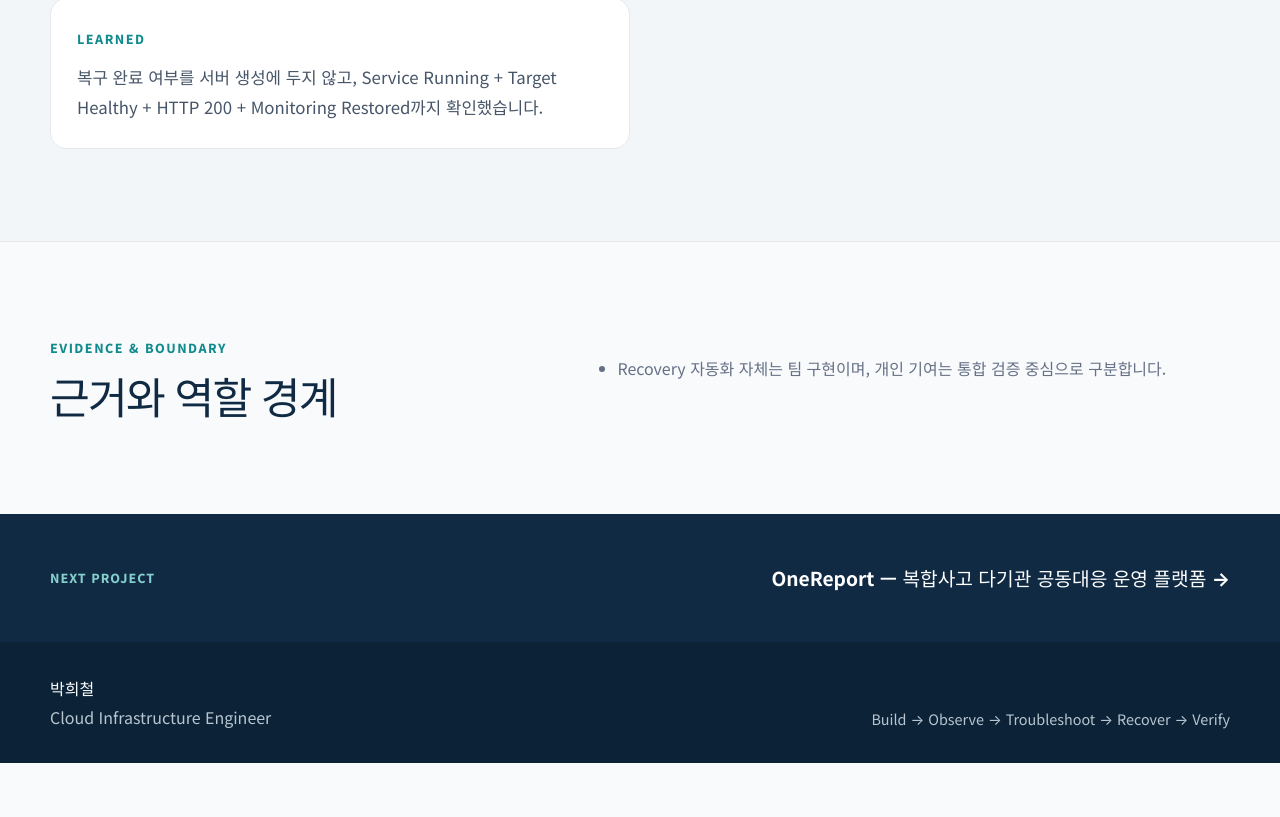
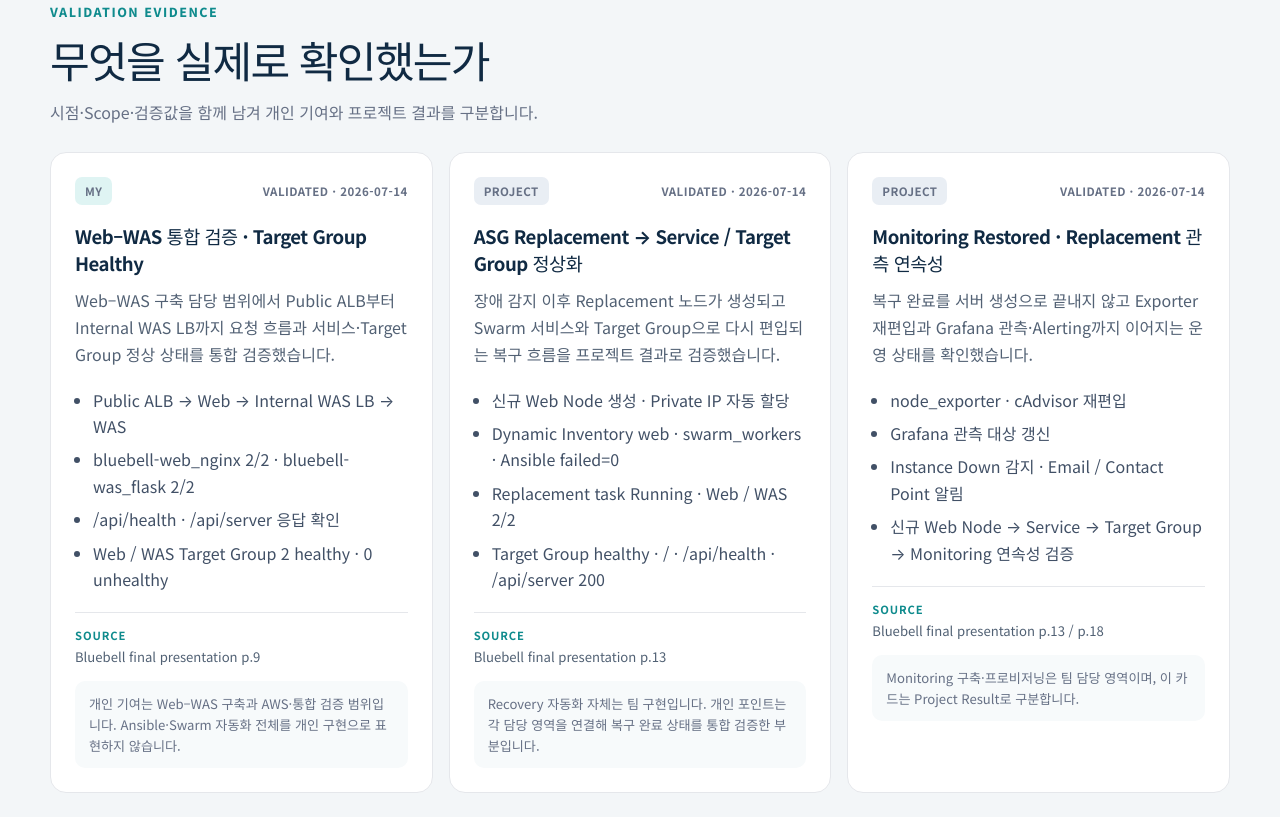
Before and after one commit to wkfkeha784-pixel/cloud-infra-portfolio, a React (Vite) app: page /projects/bluebell in a window 1280 px wide. Shown: the part 2923-3740 px from the top of the page. Before the commit the page ends 3686 px from the top, so only its background shows below. Built offline with nearby package versions, Linux system fonts and the light colour scheme.

Commit message:
feat: add Bluebell recovery evidence snapshots

```diff
--- a/src/data/projects.ts
+++ b/src/data/projects.ts
@@ -11,6 +11,9 @@ export type EvidenceSnapshot = {
   summary: string
   facts: string[]
   note?: string
+  image?: string
+  imageAlt?: string
+  imageCaption?: string
 }
 
 export type Project = {
@@ -200,6 +203,65 @@ export const projects: Project[] = [
       'Target Group',
       'Validation',
     ],
+    evidenceSnapshots: [
+      {
+        title: 'Web–WAS 통합 검증 · Target Group Healthy',
+        scope: 'MY',
+        validatedAt: '2026-07-14',
+        source: 'Bluebell final presentation p.9',
+        summary:
+          'Web–WAS 구축 담당 범위에서 Public ALB부터 Internal WAS LB까지 요청 흐름과 서비스·Target Group 정상 상태를 통합 검증했습니다.',
+        facts: [
+          'Public ALB → Web → Internal WAS LB → WAS',
+          'bluebell-web_nginx 2/2 · bluebell-was_flask 2/2',
+          '/api/health · /api/server 응답 확인',
+          'Web / WAS Target Group 2 healthy · 0 unhealthy',
+        ],
+        image: '/evidence/bluebell/web-was-target-healthy.svg',
+        imageAlt: 'Bluebell Web 및 WAS Target Group이 각각 2 healthy, 0 unhealthy인 검증 화면',
+        imageCaption: 'Web / WAS Target Group · 2 healthy · 0 unhealthy',
+        note:
+          '개인 기여는 Web–WAS 구축과 AWS·통합 검증 범위입니다. Ansible·Swarm 자동화 전체를 개인 구현으로 표현하지 않습니다.',
+      },
+      {
+        title: 'ASG Replacement → Service / Target Group 정상화',
+        scope: 'PROJECT',
+        validatedAt: '2026-07-14',
+        source: 'Bluebell final presentation p.13',
+        summary:
+          '장애 감지 이후 Replacement 노드가 생성되고 Swarm 서비스와 Target Group으로 다시 편입되는 복구 흐름을 프로젝트 결과로 검증했습니다.',
+        facts: [
+          '신규 Web Node 생성 · Private IP 자동 할당',
+          'Dynamic Inventory web · swarm_workers · Ansible failed=0',
+          'Replacement task Running · Web / WAS 2/2',
+          'Target Group healthy · / · /api/health · /api/server 200',
+        ],
+        image: '/evidence/bluebell/replacement-target-healthy.svg',
+        imageAlt: 'Bluebell Replacement 인스턴스가 Target Group에서 healthy로 확인된 화면',
+        imageCaption: 'Replacement instance → Target Group healthy',
+        note:
+          'Recovery 자동화 자체는 팀 구현입니다. 개인 포인트는 각 담당 영역을 연결해 복구 완료 상태를 통합 검증한 부분입니다.',
+      },
+      {
+        title: 'Monitoring Restored · Replacement 관측 연속성',
+        scope: 'PROJECT',
+        validatedAt: '2026-07-14',
+        source: 'Bluebell final presentation p.13 / p.18',
+        summary:
+          '복구 완료를 서버 생성으로 끝내지 않고 Exporter 재편입과 Grafana 관측·Alerting까지 이어지는 운영 상태를 확인했습니다.',
+        facts: [
+          'node_exporter · cAdvisor 재편입',
+          'Grafana 관측 대상 갱신',
+          'Instance Down 감지 · Email / Contact Point 알림',
+          '신규 Web Node → Service → Target Group → Monitoring 연속성 검증',
+        ],
+        image: '/evidence/bluebell/monitoring-restored.svg',
+        imageAlt: 'Bluebell Replacement 노드가 Grafana Node Exporter 대시보드에 다시 관측되는 화면',
+        imageCaption: 'Replacement node · Grafana monitoring continuity',
+        note:
+          'Monitoring 구축·프로비저닝은 팀 담당 영역이며, 이 카드는 Project Result로 구분합니다.',
+      },
+    ],
     learned:
       '복구 완료 여부를 서버 생성에 두지 않고, Service Running + Target Healthy + HTTP 200 + Monitoring Restored까지 확인했습니다.',
     evidence: [],
```
